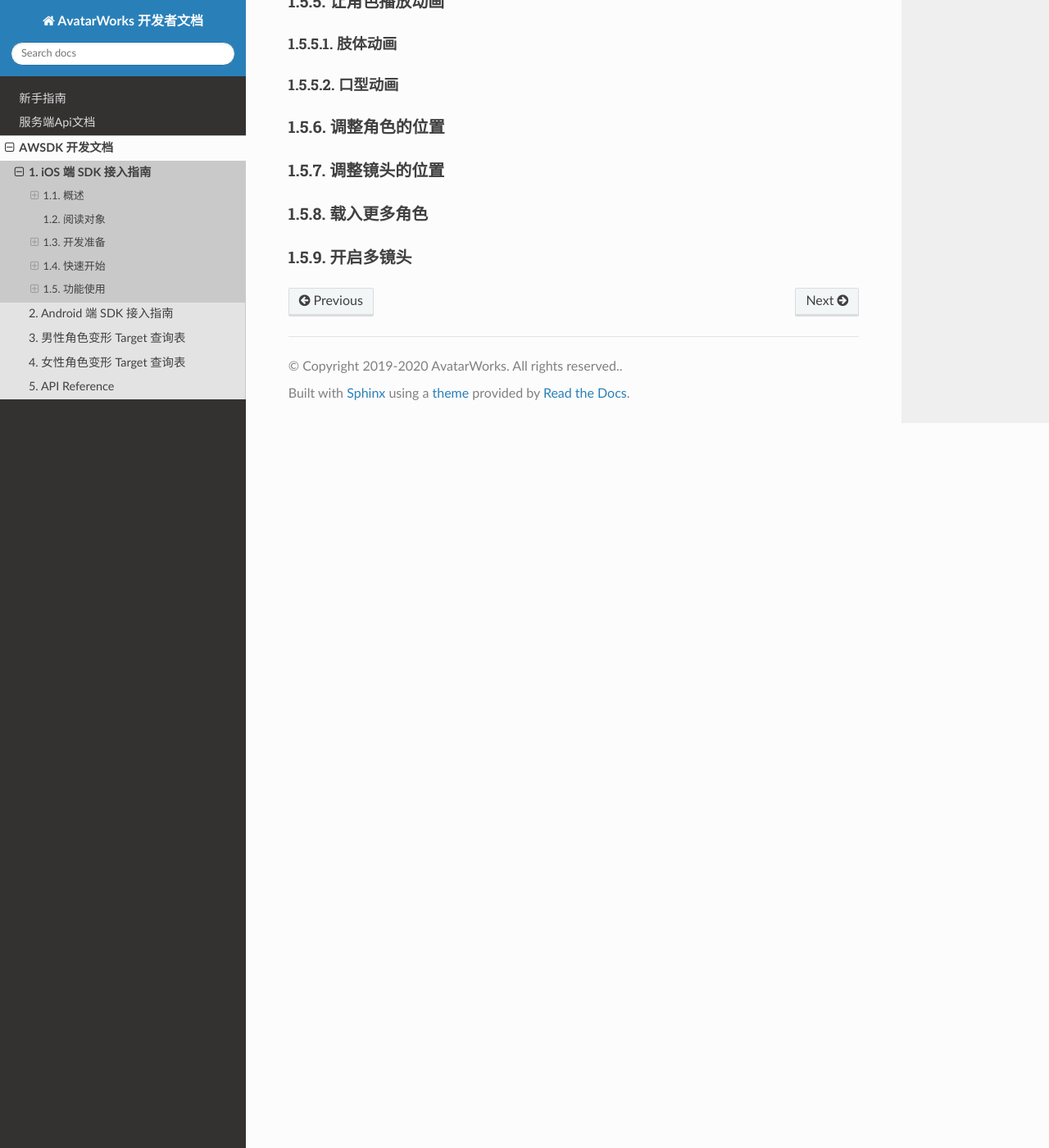
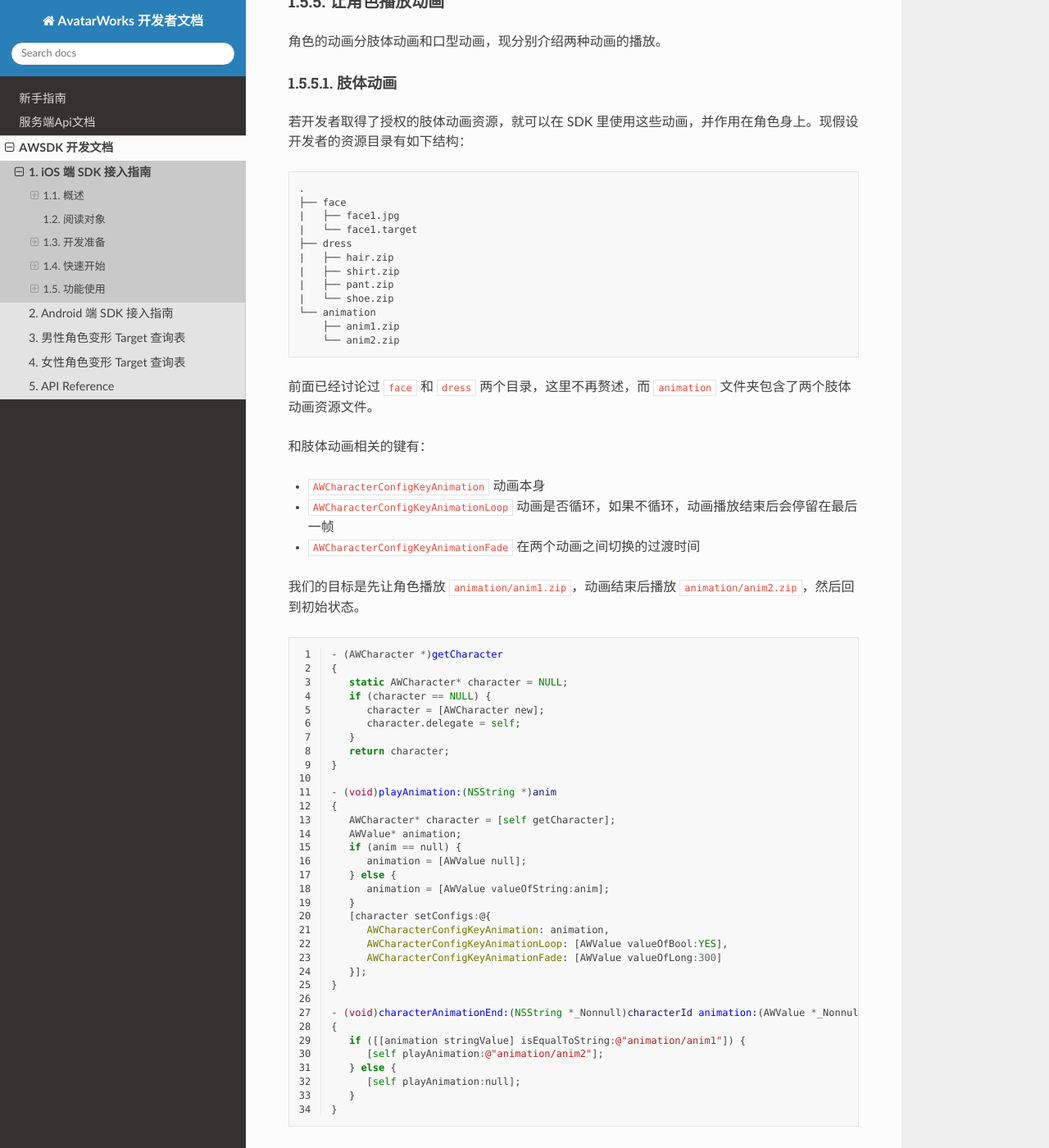
Before and after one commit to avatarworks/doc, a Sphinx documentation site: the page built from source/awsdk/ios.rst, in a window 1280 px wide and 1400 px high, scrolled down 10694 px. Shown: the whole window at 82% size. Built offline with Sphinx 7.4.7 and the Read the Docs theme 2.0.0, drawn with Linux system fonts in a browser that asks for light colours.

Commit message:
Update ios.rst

```diff
--- a/source/awsdk/ios.rst
+++ b/source/awsdk/ios.rst
@@ -459,8 +459,76 @@ SDK 提供了丰富的变形参数，具体可查询：
 让角色播放动画
 ~~~~~~~~~~~~~~~~
 
+角色的动画分肢体动画和口型动画，现分别介绍两种动画的播放。
+
 肢体动画
 ^^^^^^^^^^^
+
+若开发者取得了授权的肢体动画资源，就可以在 SDK 里使用这些动画，并作用在角色身上。现假设开发者的资源目录有如下结构：
+
+::
+
+   .
+   ├── face
+   |   ├── face1.jpg
+   |   └── face1.target
+   ├── dress
+   |   ├── hair.zip
+   |   ├── shirt.zip
+   |   ├── pant.zip
+   |   └── shoe.zip
+   └── animation
+       ├── anim1.zip
+       └── anim2.zip
+
+前面已经讨论过 ``face`` 和 ``dress`` 两个目录，这里不再赘述，而 ``animation`` 文件夹包含了两个肢体动画资源文件。
+
+和肢体动画相关的键有：
+
+- ``AWCharacterConfigKeyAnimation`` 动画本身
+- ``AWCharacterConfigKeyAnimationLoop`` 动画是否循环，如果不循环，动画播放结束后会停留在最后一帧
+- ``AWCharacterConfigKeyAnimationFade`` 在两个动画之间切换的过渡时间
+
+我们的目标是先让角色播放 ``animation/anim1.zip``，动画结束后播放 ``animation/anim2.zip``，然后回到初始状态。
+
+.. code-block:: objc
+   :linenos:
+
+   - (AWCharacter *)getCharacter
+   {
+      static AWCharacter* character = NULL;
+      if (character == NULL) {
+         character = [AWCharacter new];
+         character.delegate = self;
+      }
+      return character;
+   }
+
+   - (void)playAnimation:(NSString *)anim
+   {
+      AWCharacter* character = [self getCharacter];
+      AWValue* animation;
+      if (anim == null) {
+         animation = [AWValue null];
+      } else {
+         animation = [AWValue valueOfString:anim];
+      }
+      [character setConfigs:@{
+         AWCharacterConfigKeyAnimation: animation,
+         AWCharacterConfigKeyAnimationLoop: [AWValue valueOfBool:YES],
+         AWCharacterConfigKeyAnimationFade: [AWValue valueOfLong:300]
+      }];
+   }
+
+   - (void)characterAnimationEnd:(NSString *_Nonnull)characterId animation:(AWValue *_Nonnull)animation
+   {
+      if ([[animation stringValue] isEqualToString:@"animation/anim1"]) {
+         [self playAnimation:@"animation/anim2"];
+      } else {
+         [self playAnimation:null];
+      }
+   }
+
 
 口型动画
 ^^^^^^^^^^^
```
